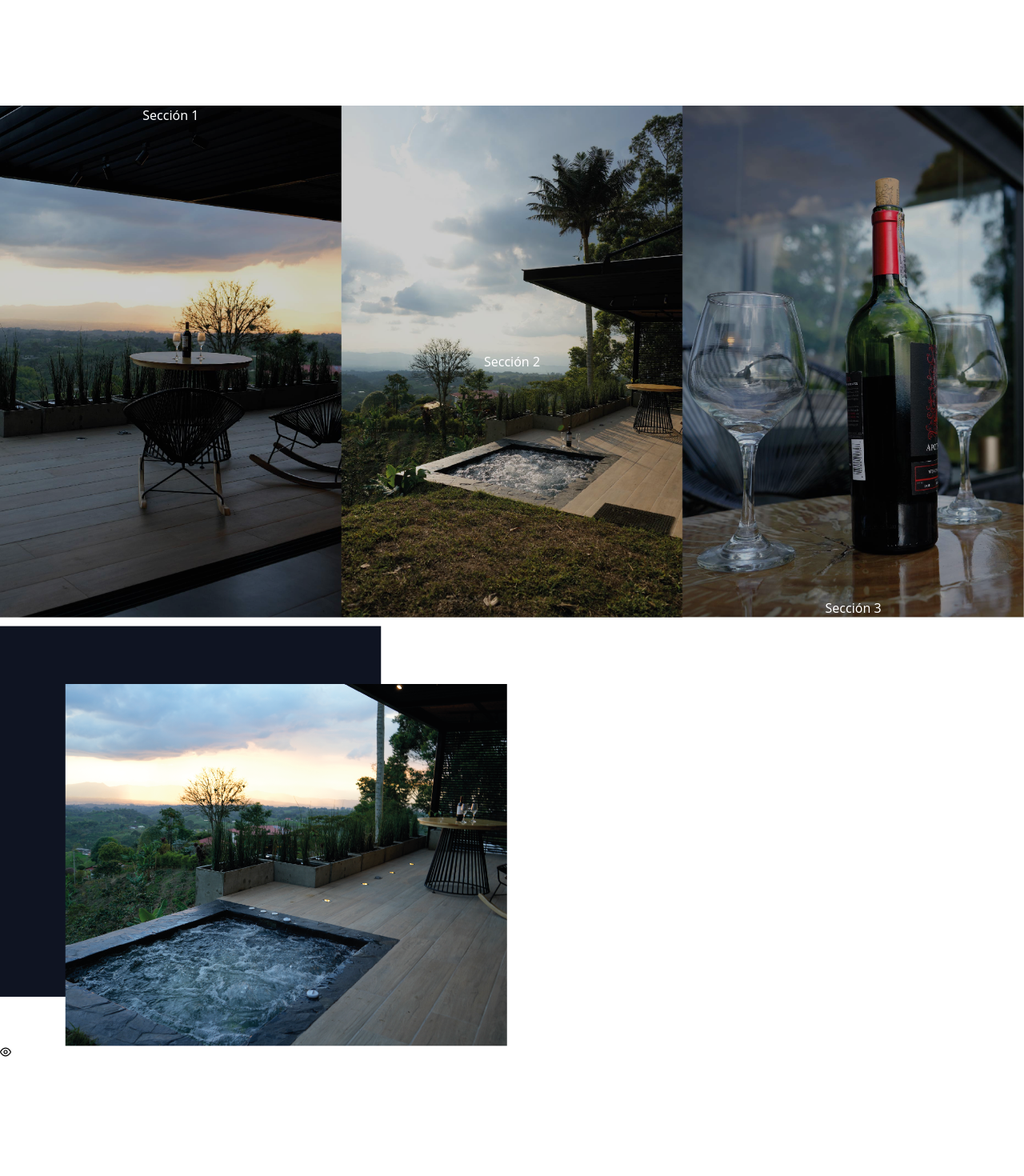
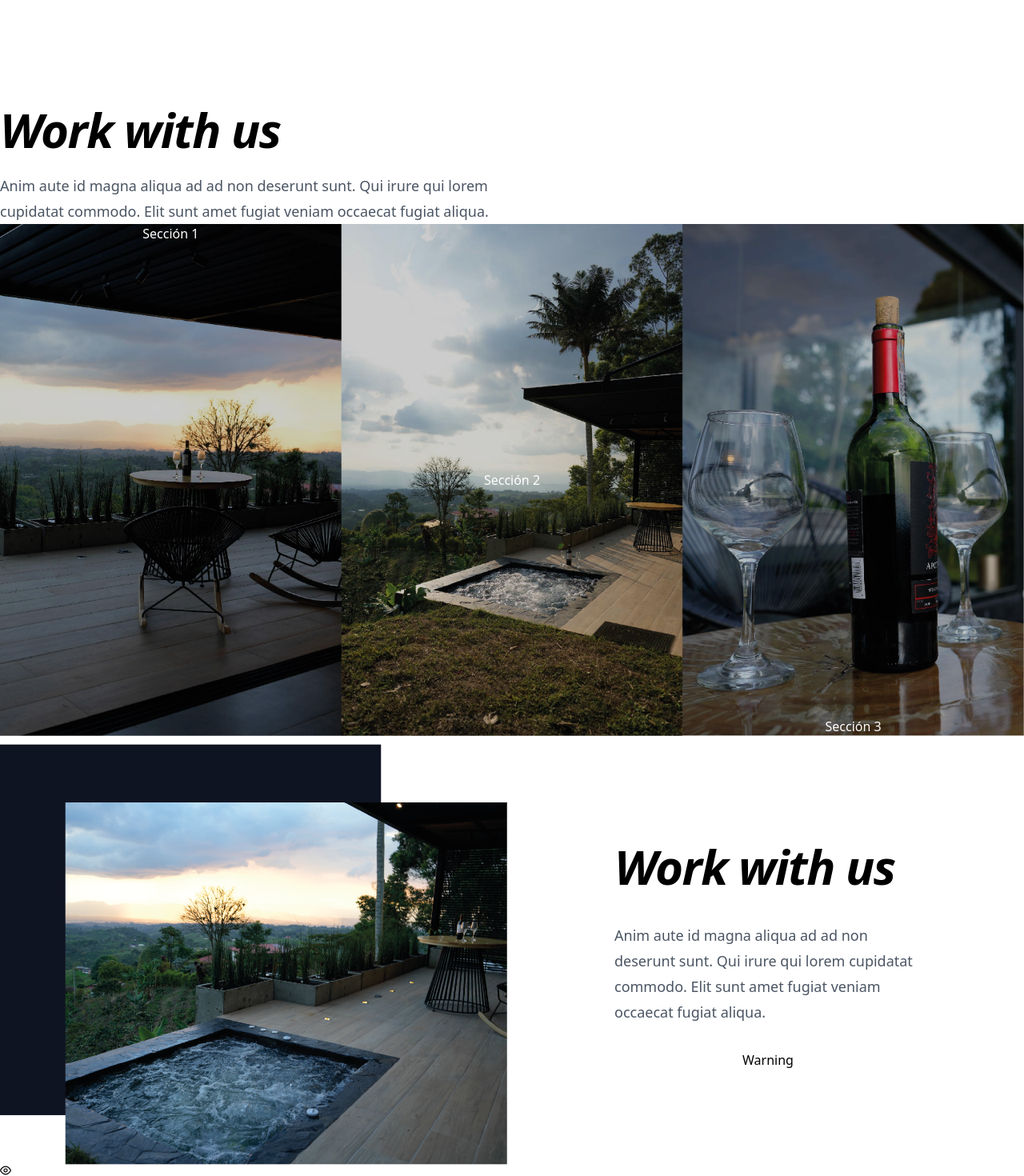
Before and after one commit to david2400/landing-page-finca, a Next.js app: page / in a window 1280 px wide. Shown: the part 6676-8146 px from the top of the page at 80% size. Before the commit the page ends 7998 px from the top, so only its background shows below. Built offline with nearby package versions, Linux system fonts and the light colour scheme.

Commit message:
feat: section pool

```diff
--- a/src/scenes/banner/description/index.tsx
+++ b/src/scenes/banner/description/index.tsx
@@ -3,6 +3,17 @@ import { Image } from 'primereact/image';
 
 export const Description = () => {
   return (
+    <>
+      <div className="mx-auto max-w-2xl lg:mx-0">
+        <h2 className="text-4xl font-bold tracking-tight italic text-black sm:text-6xl">
+          Work with us
+        </h2>
+        <p className="mt-6 text-lg leading-8 text-gray-600">
+          Anim aute id magna aliqua ad ad non deserunt sunt. Qui irure qui lorem
+          cupidatat commodo. Elit sunt amet fugiat veniam occaecat fugiat
+          aliqua.
+        </p>
+      </div>
       <div className="relative w-full">
         <img
           src="/img/banners/bannerDetails.jpg"
@@ -19,5 +30,6 @@ export const Description = () => {
           Sección 3
         </div>
       </div>
+    </>
   );
 };
--- a/src/scenes/banner/piscina/index.tsx
+++ b/src/scenes/banner/piscina/index.tsx
@@ -1,6 +1,6 @@
 import React from 'react';
 import { Image } from 'primereact/image';
-
+import { Button } from 'primereact/button';
 export const Pool = () => {
   return (
     <div className="flex w-full">
@@ -13,7 +13,19 @@ export const Pool = () => {
         />
       </div>
       <div className="w-1/2">
-        <div ></div>
+        <div className="w-full h-full flex items-center justify-center">
+          <div className="flex flex-col w-96 gap-8">
+            <h2 className="text-4xl font-bold tracking-tight italic text-black sm:text-6xl">
+              Work with us
+            </h2>
+            <p className="mt-2 text-lg leading-8 text-gray-600">
+              Anim aute id magna aliqua ad ad non deserunt sunt. Qui irure qui
+              lorem cupidatat commodo. Elit sunt amet fugiat veniam occaecat
+              fugiat aliqua.
+            </p>
+            <Button label="Warning" severity="warning" outlined />
+          </div>
+        </div>
       </div>
     </div>
   );
--- a/src/scenes/carousel/index.tsx
+++ b/src/scenes/carousel/index.tsx
@@ -19,6 +19,7 @@ export const Carousel = ({ data }: ICarouselProps) => {
         }}
         navigation={true}
         modules={[Autoplay, Pagination, Navigation]}
+        className="z-0"
       >
         {data?.map(value => (
           <SwiperSlide className="bg-black flex justify-center">
```
Lines whose indentation alone changed are shown as unchanged.
